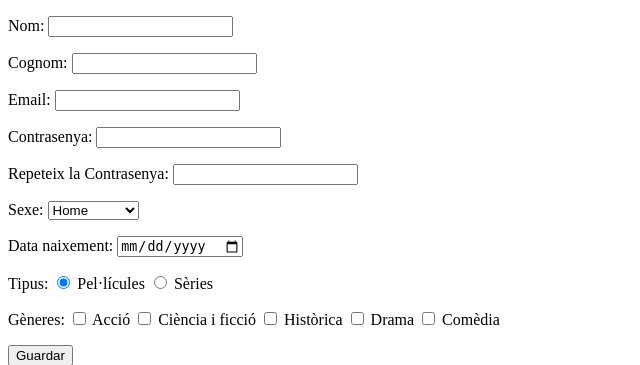
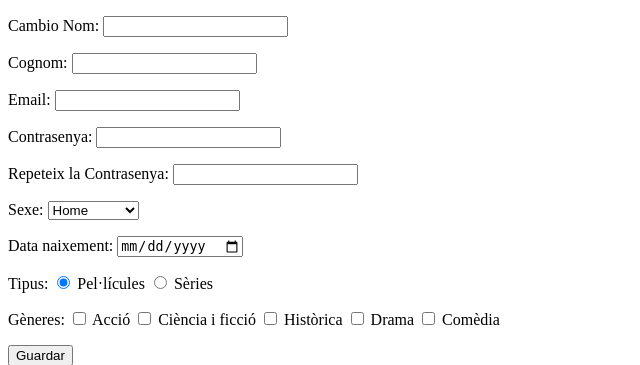
Before and after one commit to egea-cmyk/formulariDeRegistre, a Java web app: page / in a window 1280 px wide. Shown: the top 365 px of the page, without its empty margins (0-640 px from the left). Run offline with Tomcat 11, a stand-in JSP engine, Linux system fonts and the light colour scheme.

Commit message:
Segon commit

```diff
--- a/src/main/webapp/index.jsp
+++ b/src/main/webapp/index.jsp
@@ -102,6 +102,7 @@ if (request.getParameter("Guardar") != null)
 
 	<div>
 		<p>
+			<label>Cambio</label>
 			<label for="nom">Nom:</label>
 			<input type="text" id="nom" name="nom" value="<%= nom %>"><span style="color:#ff0000"><%= errorNom %></span>
 		</p>
```
